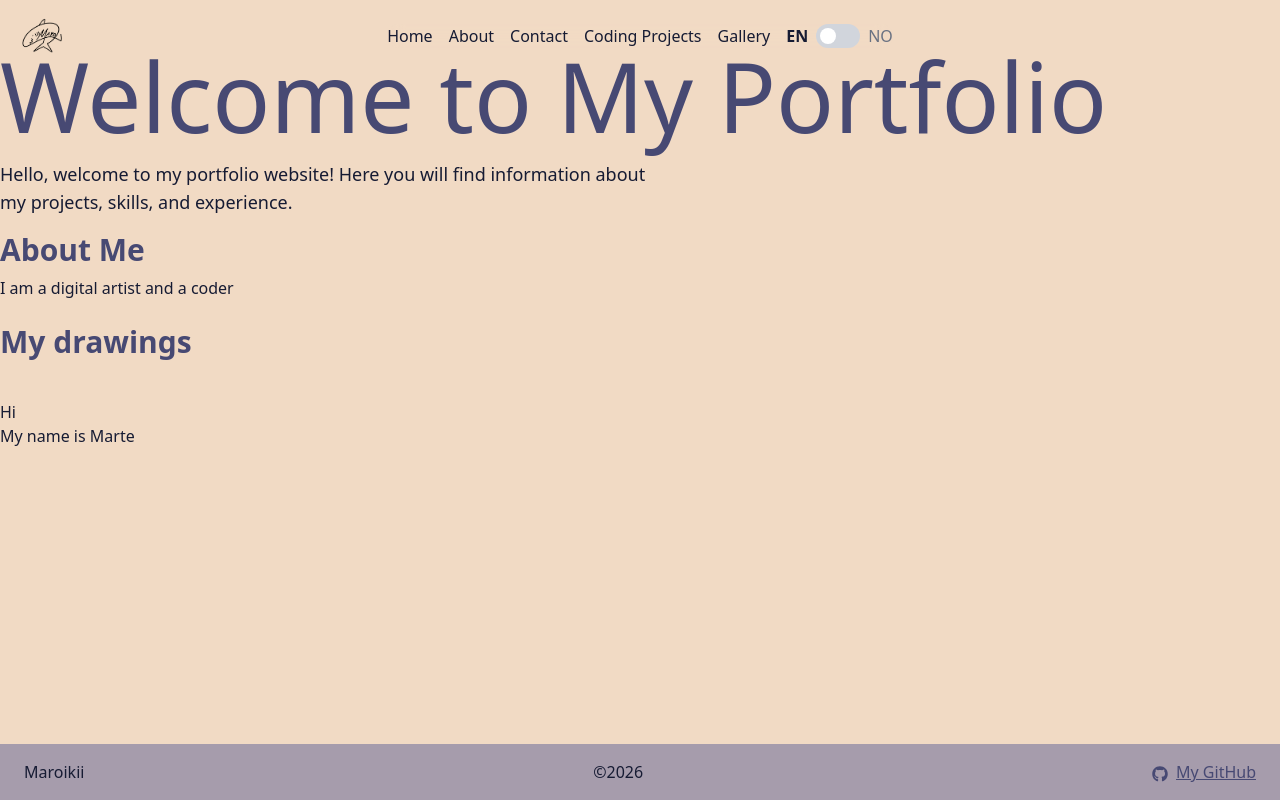
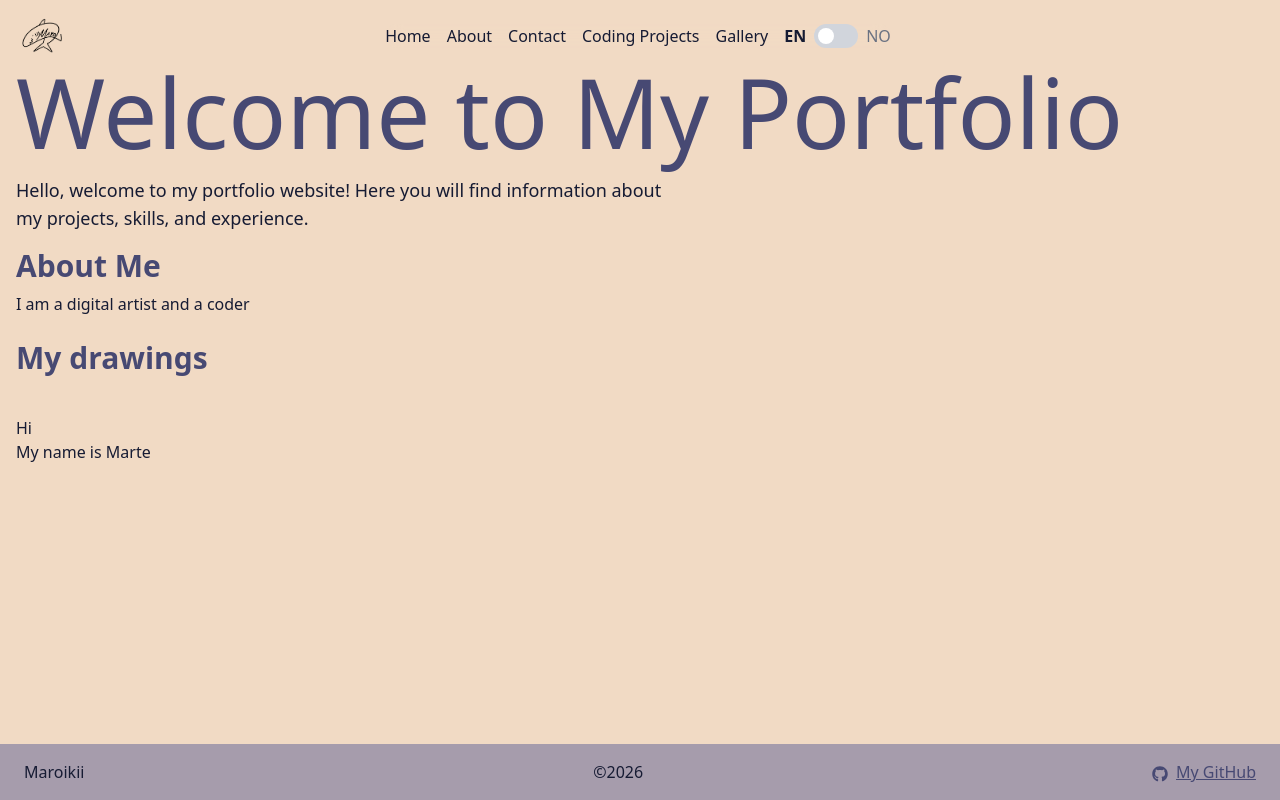
Before and after one commit to Maroikii/portfolio-next, a Next.js app: page / in a window 1280 px wide. Built offline with nearby package versions, Linux system fonts and the light colour scheme.

Commit message:
feat: add gap margin for mobile view and adjust navbar styles

```diff
--- a/src/app/layout.tsx
+++ b/src/app/layout.tsx
@@ -27,10 +27,10 @@ export default function RootLayout({ children }: LayoutProps<"/">) {
       className={`${geistSans.variable} ${geistMono.variable} h-full antialiased`}
       suppressHydrationWarning
     >
-      <body className="flex min-h-full flex-col">
+      <body className="flex min-h-full flex-col gap-4">
         <LanguageProvider>
           <Navbar />
-          <div className="flex-1">{children}</div>
+          <div className="flex-1 mr-4 ml-4">{children}</div>
           <Footer />
         </LanguageProvider>
       </body>
--- a/src/components/Navbar.tsx
+++ b/src/components/Navbar.tsx
@@ -27,7 +27,10 @@ export default function Navbar() {
       <ul
         className={`${
           isOpen ? "flex" : "hidden"
-        } absolute right-0 top-14 z-50 w-auto flex-col items-end gap-3 rounded-xl bg-secondary/90 px-4 py-3 text-right shadow-md backdrop-blur-sm lg:static lg:flex lg:w-auto lg:flex-row lg:items-center lg:gap-4 lg:border-0 lg:bg-transparent lg:p-0 lg:shadow-none`}
+        } absolute right-0 top-14 z-50 w-auto flex-col items-end gap-3 rounded-xl
+         bg-secondary/90 px-4 py-3 text-right shadow-xl backdrop-blur-sm
+         lg:static lg:flex lg:w-auto lg:flex-row lg:items-center lg:gap-4 lg:border-0 lg:bg-transparent lg:p-0 lg:shadow-none
+         mr-1`}
       >
         <li className="hover:underline hover:text-blue-500">
           <Link href="/" onClick={handleLinkClick}>
@@ -78,7 +81,7 @@ export default function Navbar() {
       </ul>
 
       <div className="flex items-center gap-4 lg:hidden">
-        <button className="text-4xl" onClick={() => setIsOpen(!isOpen)}>
+        <button className="text-4xl mr-4" onClick={() => setIsOpen(!isOpen)}>
           =
         </button>
       </div>
```
